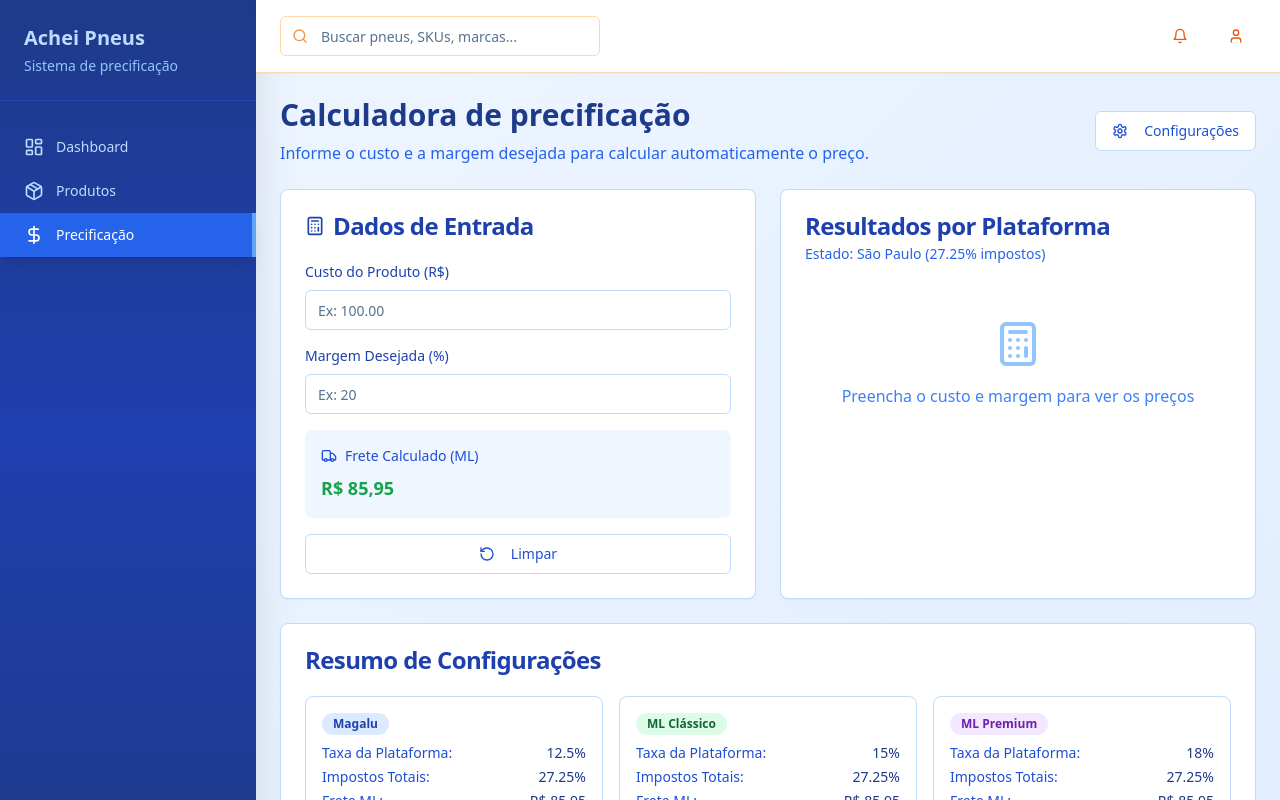
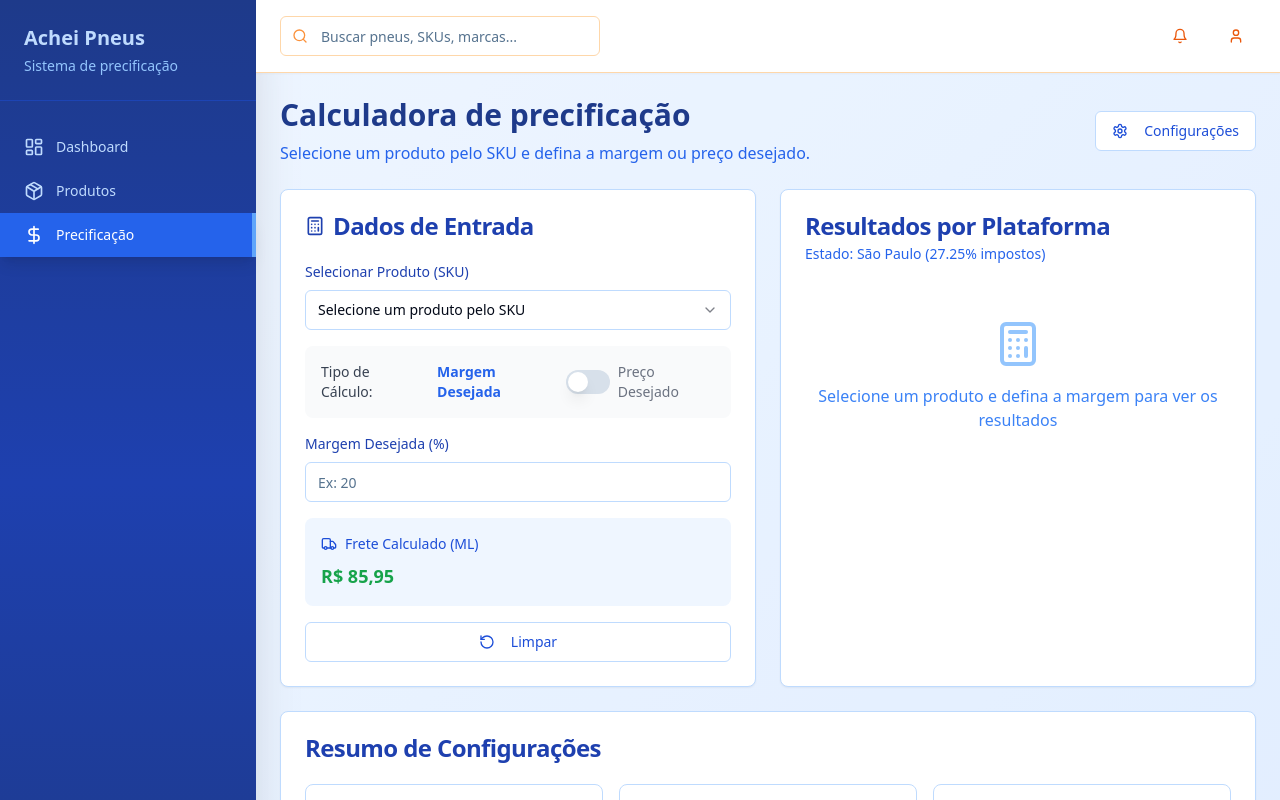
Before and after one commit to barbaraduartte/e-commerce-pricing-hub, a React (Vite) app: page /precificacao in a window 1280 px wide. Shown: the top 800 px of the page. Built offline with nearby package versions, Linux system fonts and the light colour scheme.

Commit message:
Feat: Implement SKU search and pricing options
- Added SKU input to pricing calculator.
- Implemented price and margin calculation options.
- Added "Import to Marketplace" button.

```diff
--- a/src/components/PricingCalculator.tsx
+++ b/src/components/PricingCalculator.tsx
@@ -1,11 +1,15 @@
-import React, { useState } from 'react';
+
+import React, { useState, useEffect } from 'react';
 import { Card, CardContent, CardHeader, CardTitle } from '@/components/ui/card';
 import { Button } from '@/components/ui/button';
 import { Input } from '@/components/ui/input';
 import { Badge } from '@/components/ui/badge';
-import { Calculator, Save, RotateCcw, Settings, Truck } from 'lucide-react';
+import { Select, SelectContent, SelectItem, SelectTrigger, SelectValue } from '@/components/ui/select';
+import { Switch } from '@/components/ui/switch';
+import { Calculator, Save, RotateCcw, Settings, Truck, Upload } from 'lucide-react';
 import { usePricing } from '../contexts/PricingContext';
 import { useShipping } from '../contexts/ShippingContext';
+import { useProducts } from '../contexts/ProductContext';
 import { StateTaxConfiguration } from './StateTaxConfiguration';
 import { TireFreightConfiguration } from './TireFreightConfiguration';
 import { useToast } from '@/hooks/use-toast';
@@ -13,13 +17,27 @@ import { useToast } from '@/hooks/use-toast';
 export const PricingCalculator: React.FC = () => {
   const { platforms, updatePlatformCommission } = usePricing();
   const { getCurrentStateTaxes, calculateFreight } = useShipping();
+  const { products } = useProducts();
   const { toast } = useToast();
 
+  const [selectedSku, setSelectedSku] = useState<string>('');
   const [custo, setCusto] = useState<string>('');
   const [margemDesejada, setMargemDesejada] = useState<string>('');
+  const [precoDesejado, setPrecoDesejado] = useState<string>('');
+  const [calculoTipo, setCalculoTipo] = useState<'margem' | 'preco'>('margem');
   const [showConfig, setShowConfig] = useState<boolean>(false);
 
   const [editingCommissions, setEditingCommissions] = useState<{[key: string]: string}>({});
+
+  // Atualizar custo quando SKU é selecionado
+  useEffect(() => {
+    if (selectedSku) {
+      const produto = products.find(p => p.sku === selectedSku);
+      if (produto) {
+        setCusto(produto.custo.toString());
+      }
+    }
+  }, [selectedSku, products]);
 
   const calcularPreco = (custoValue: number, margemValue: number, comissao: number, impostos: number, frete: number): number => {
     const custoComFrete = custoValue + frete;
@@ -32,6 +50,14 @@ export const PricingCalculator: React.FC = () => {
     const impostosValor = precoVenda * (impostos / 100);
     const lucro = precoVenda - custoTotal - comissaoValor - impostosValor;
     return (lucro / precoVenda) * 100;
+  };
+
+  const calcularMargemPorPreco = (precoDesejadoValue: number, custoValue: number, frete: number, comissao: number, impostos: number): number => {
+    const custoTotal = custoValue + frete;
+    const comissaoValor = precoDesejadoValue * (comissao / 100);
+    const impostosValor = precoDesejadoValue * (impostos / 100);
+    const lucro = precoDesejadoValue - custoTotal - comissaoValor - impostosValor;
+    return (lucro / precoDesejadoValue) * 100;
   };
 
   const getCurrentTotalTaxes = () => {
@@ -53,20 +79,30 @@ export const PricingCalculator: React.FC = () => {
 
   const getResults = () => {
     const custoValue = parseFloat(custo) || 0;
-    const margemValue = parseFloat(margemDesejada) || 0;
     const totalTaxes = getCurrentTotalTaxes();
     const freightValue = getFreightValue();
 
-    if (custoValue && margemValue) {
+    if (custoValue && ((calculoTipo === 'margem' && margemDesejada) || (calculoTipo === 'preco' && precoDesejado))) {
       return platforms.map(platform => {
-        const precoCalculado = calcularPreco(custoValue, margemValue, platform.commission, totalTaxes, freightValue);
-        const margemReal = calcularMargemReal(precoCalculado, custoValue, freightValue, platform.commission, totalTaxes);
+        let precoCalculado: number;
+        let margemFinal: number;
+
+        if (calculoTipo === 'margem') {
+          const margemValue = parseFloat(margemDesejada) || 0;
+          precoCalculado = calcularPreco(custoValue, margemValue, platform.commission, totalTaxes, freightValue);
+          margemFinal = calcularMargemReal(precoCalculado, custoValue, freightValue, platform.commission, totalTaxes);
+        } else {
+          const precoDesejadoValue = parseFloat(precoDesejado) || 0;
+          precoCalculado = precoDesejadoValue;
+          margemFinal = calcularMargemPorPreco(precoDesejadoValue, custoValue, freightValue, platform.commission, totalTaxes);
+        }
 
         return {
           ...platform,
           precoCalculado,
-          margemFinal: margemReal,
-          margemDesejada: margemValue,
+          margemFinal,
+          margemDesejada: calculoTipo === 'margem' ? parseFloat(margemDesejada) || 0 : margemFinal,
+          precoDesejado: calculoTipo === 'preco' ? parseFloat(precoDesejado) || 0 : precoCalculado,
           frete: freightValue,
         };
       });
@@ -78,8 +114,10 @@ export const PricingCalculator: React.FC = () => {
   const results = getResults();
 
   const limpar = () => {
+    setSelectedSku('');
     setCusto('');
     setMargemDesejada('');
+    setPrecoDesejado('');
   };
 
   const saveCommissions = () => {
@@ -96,14 +134,23 @@ export const PricingCalculator: React.FC = () => {
     });
   };
 
+  const importarParaMarketplace = (platformName: string, preco: number) => {
+    toast({
+      title: `Importado para ${platformName}!`,
+      description: `Preço ${formatCurrency(preco)} será aplicado no marketplace.`,
+      className: "bg-green-50 border-green-200 text-green-800",
+    });
+  };
+
   const currentStateTaxes = getCurrentStateTaxes();
+  const selectedProduct = products.find(p => p.sku === selectedSku);
 
   return (
     <div className="space-y-6">
       <div className="flex justify-between items-center">
         <div>
           <h1 className="text-3xl font-bold text-blue-900">Calculadora de precificação</h1>
-          <p className="text-blue-600 mt-2">Informe o custo e a margem desejada para calcular automaticamente o preço.</p>
+          <p className="text-blue-600 mt-2">Selecione um produto pelo SKU e defina a margem ou preço desejado.</p>
         </div>
         <Button
           variant="outline"
@@ -165,17 +212,49 @@ export const PricingCalculator: React.FC = () => {
           </CardHeader>
           <CardContent className="space-y-4">
             <div>
-              <label className="text-sm font-medium mb-2 block text-blue-800">Custo do Produto (R$)</label>
-              <Input
-                type="number"
-                placeholder="Ex: 100.00"
-                value={custo}
-                onChange={(e) => setCusto(e.target.value)}
-                step="0.01"
-                className="focus:ring-blue-500 focus:border-blue-500 border-blue-200"
-              />
+              <label className="text-sm font-medium mb-2 block text-blue-800">Selecionar Produto (SKU)</label>
+              <Select value={selectedSku} onValueChange={setSelectedSku}>
+                <SelectTrigger className="focus:ring-blue-500 focus:border-blue-500 border-blue-200">
+                  <SelectValue placeholder="Selecione um produto pelo SKU" />
+                </SelectTrigger>
+                <SelectContent>
+                  {products.map((product) => (
+                    <SelectItem key={product.sku} value={product.sku}>
+                      {product.sku} - {product.produto}
+                    </SelectItem>
+                  ))}
+                </SelectContent>
+              </Select>
             </div>
 
+            {selectedProduct && (
+              <div className="bg-blue-50 p-4 rounded-lg">
+                <div className="text-sm text-blue-700 mb-2">Produto Selecionado:</div>
+                <div className="text-sm font-medium text-blue-900">{selectedProduct.produto}</div>
+                <div className="text-sm text-blue-700">Marca: {selectedProduct.marca}</div>
+                <div className="text-lg font-bold text-green-600 mt-2">
+                  Custo: {formatCurrency(selectedProduct.custo)}
+                </div>
+              </div>
+            )}
+
+            <div className="flex items-center space-x-4 bg-gray-50 p-4 rounded-lg">
+              <span className="text-sm font-medium text-gray-700">Tipo de Cálculo:</span>
+              <div className="flex items-center space-x-2">
+                <span className={`text-sm ${calculoTipo === 'margem' ? 'font-bold text-blue-600' : 'text-gray-500'}`}>
+                  Margem Desejada
+                </span>
+                <Switch
+                  checked={calculoTipo === 'preco'}
+                  onCheckedChange={(checked) => setCalculoTipo(checked ? 'preco' : 'margem')}
+                />
+                <span className={`text-sm ${calculoTipo === 'preco' ? 'font-bold text-blue-600' : 'text-gray-500'}`}>
+                  Preço Desejado
+                </span>
+              </div>
+            </div>
+
+            {calculoTipo === 'margem' ? (
               <div>
                 <label className="text-sm font-medium mb-2 block text-blue-800">Margem Desejada (%)</label>
                 <Input
@@ -187,6 +266,19 @@ export const PricingCalculator: React.FC = () => {
                   className="focus:ring-blue-500 focus:border-blue-500 border-blue-200"
                 />
               </div>
+            ) : (
+              <div>
+                <label className="text-sm font-medium mb-2 block text-blue-800">Preço Desejado (R$)</label>
+                <Input
+                  type="number"
+                  placeholder="Ex: 450.00"
+                  value={precoDesejado}
+                  onChange={(e) => setPrecoDesejado(e.target.value)}
+                  step="0.01"
+                  className="focus:ring-blue-500 focus:border-blue-500 border-blue-200"
+                />
+              </div>
+            )}
 
             <div className="bg-blue-50 p-4 rounded-lg">
               <div className="text-sm text-blue-700 mb-2 flex items-center">
@@ -218,7 +310,7 @@ export const PricingCalculator: React.FC = () => {
             {results.length > 0 ? (
               <div className="space-y-4">
                 {results.map((result, index) => (
-                  <div key={index} className="border border-blue-200 rounded-lg p-4 space-y-2">
+                  <div key={index} className="border border-blue-200 rounded-lg p-4 space-y-3">
                     <div className="flex justify-between items-center">
                       <Badge className={result.color}>{result.name}</Badge>
                       <span className="text-sm text-blue-600">
@@ -242,8 +334,15 @@ export const PricingCalculator: React.FC = () => {
                     </div>
 
                     <div className="flex justify-between text-sm">
-                      <span className="text-blue-600">Margem Desejada:</span>
-                      <span className="font-medium">{result.margemDesejada.toFixed(1)}%</span>
+                      <span className="text-blue-600">
+                        {calculoTipo === 'margem' ? 'Margem Desejada:' : 'Preço Desejado:'}
+                      </span>
+                      <span className="font-medium">
+                        {calculoTipo === 'margem'
+                          ? `${result.margemDesejada.toFixed(1)}%`
+                          : formatCurrency(result.precoDesejado)
+                        }
+                      </span>
                     </div>
 
                     <div className="text-xs text-blue-500 bg-blue-50 p-2 rounded space-y-1">
@@ -251,13 +350,22 @@ export const PricingCalculator: React.FC = () => {
                       <div>Impostos: {getCurrentTotalTaxes().toFixed(2)}%</div>
                       <div>Frete: {formatCurrency(result.frete)}</div>
                     </div>
+
+                    <Button
+                      onClick={() => importarParaMarketplace(result.name, result.precoCalculado)}
+                      className="w-full bg-green-600 hover:bg-green-700 text-white"
+                      size="sm"
+                    >
+                      <Upload className="w-4 h-4 mr-2" />
+                      Importar para {result.name}
+                    </Button>
                   </div>
                 ))}
               </div>
             ) : (
               <div className="text-center text-blue-500 py-8">
                 <Calculator className="w-12 h-12 mx-auto mb-4 text-blue-300" />
-                <p>Preencha o custo e margem para ver os preços</p>
+                <p>Selecione um produto e defina {calculoTipo === 'margem' ? 'a margem' : 'o preço'} para ver os resultados</p>
               </div>
             )}
           </CardContent>
```
Lines whose indentation alone changed are shown as unchanged.
